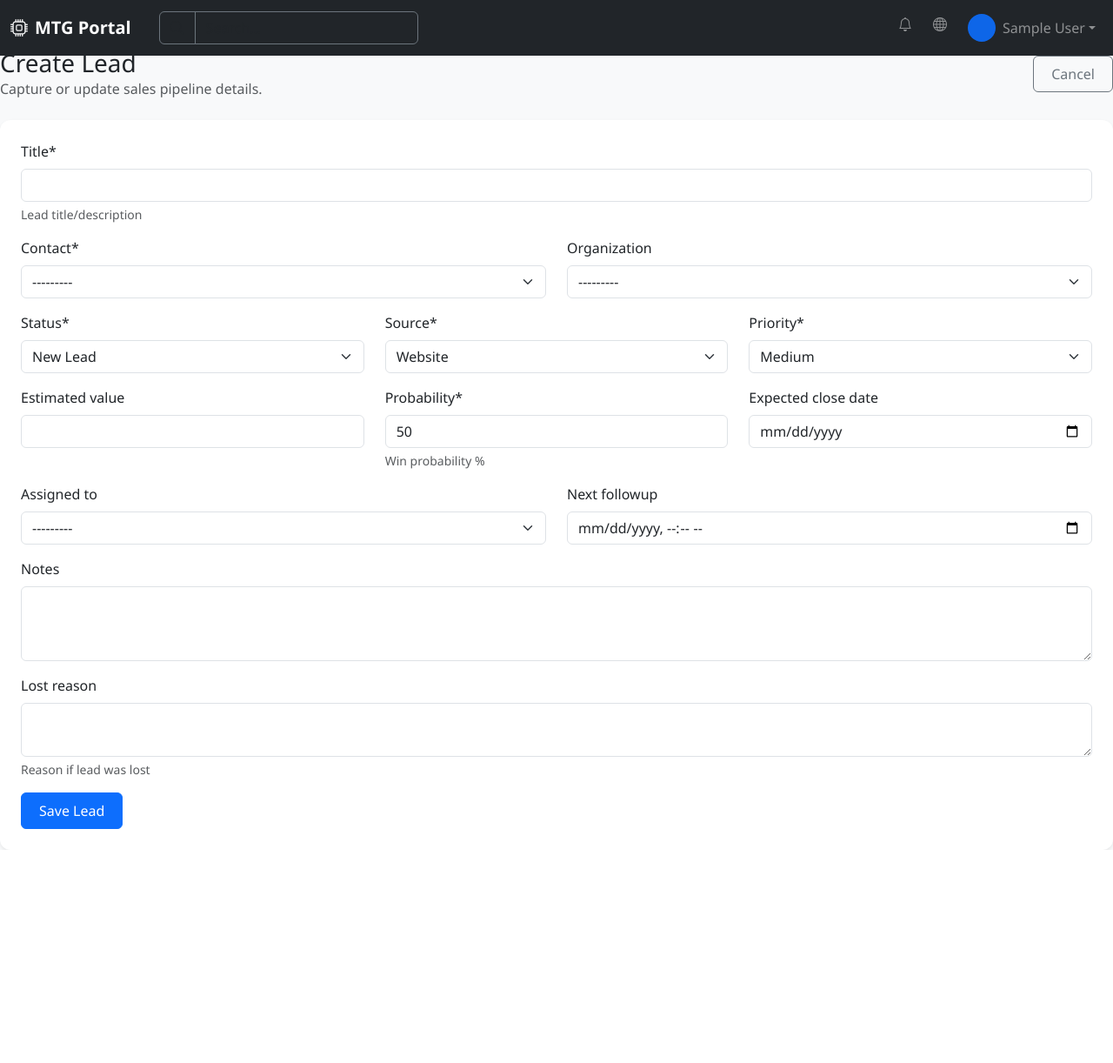
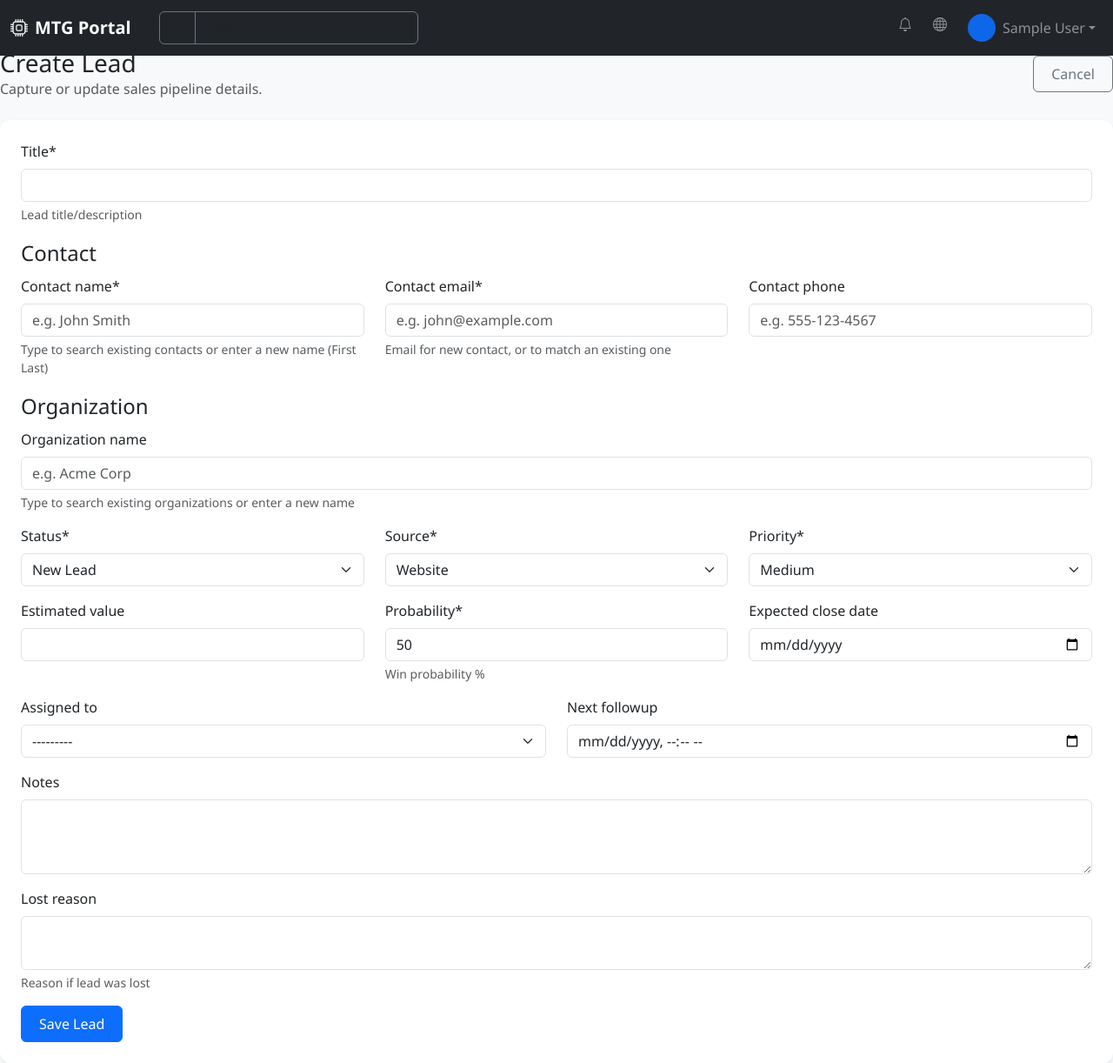
Before and after one commit to jeuanimo/mtg_portal, a Django app: page /crm/leads/create/ in a window 1280 px wide. Shown: the whole page at 87% size. Before the commit the page ends 977 px from the top, so only its background shows below. Run offline with Django 5.2, Linux system fonts and the light colour scheme; the visitor is signed in with stand-in values (Sample User, id 1); data comes from the database, SQL or seed files in the repository; data that the repository does not hold is empty; parts of the project's set-up code (start-up, migrations or seed data) failed here and were passed over; some libraries are stand-ins or nearby versions.

Commit message:
Add combo input fields for contact and organization on lead form

```diff
--- a/apps/crm/forms.py
+++ b/apps/crm/forms.py
@@ -69,9 +69,42 @@ class ContactForm(forms.ModelForm):
 
 
 class LeadForm(forms.ModelForm):
+    # Combo fields: allow selecting existing or typing new values
+    contact_name = forms.CharField(
+        max_length=200, required=True,
+        help_text='Type to search existing contacts or enter a new name (First Last)',
+        widget=forms.TextInput(attrs={
+            'list': 'contact-datalist',
+            'autocomplete': 'off',
+            'placeholder': 'e.g. John Smith',
+        }),
+    )
+    contact_email = forms.EmailField(
+        required=True,
+        help_text='Email for new contact, or to match an existing one',
+        widget=forms.EmailInput(attrs={
+            'list': 'contact-email-datalist',
+            'autocomplete': 'off',
+            'placeholder': 'e.g. john@example.com',
+        }),
+    )
+    contact_phone = forms.CharField(
+        max_length=20, required=False,
+        widget=forms.TextInput(attrs={'placeholder': 'e.g. 555-123-4567'}),
+    )
+    organization_name = forms.CharField(
+        max_length=200, required=False,
+        help_text='Type to search existing organizations or enter a new name',
+        widget=forms.TextInput(attrs={
+            'list': 'organization-datalist',
+            'autocomplete': 'off',
+            'placeholder': 'e.g. Acme Corp',
+        }),
+    )
+
     class Meta:
         model = Lead
-        fields = ['title', 'contact', 'organization', 'status', 'source', 'priority',
+        fields = ['title', 'status', 'source', 'priority',
                   'estimated_value', 'probability', 'expected_close_date', 'next_followup',
                   'assigned_to', 'notes', 'lost_reason']
         widgets = {
@@ -85,11 +118,27 @@ class LeadForm(forms.ModelForm):
         super().__init__(*args, **kwargs)
         self.helper = FormHelper()
         self.fields['lost_reason'].required = False
+
+        # Pre-populate combo fields when editing an existing lead
+        if self.instance and self.instance.pk:
+            if self.instance.contact:
+                self.fields['contact_name'].initial = self.instance.contact.full_name
+                self.fields['contact_email'].initial = self.instance.contact.email
+                self.fields['contact_phone'].initial = self.instance.contact.phone
+            if self.instance.organization:
+                self.fields['organization_name'].initial = self.instance.organization.name
+
         self.helper.layout = Layout(
             'title',
-            Row(
-                Column('contact', css_class='col-md-6'),
-                Column('organization', css_class='col-md-6'),
+            Fieldset('Contact',
+                Row(
+                    Column('contact_name', css_class='col-md-4'),
+                    Column('contact_email', css_class='col-md-4'),
+                    Column('contact_phone', css_class='col-md-4'),
+                ),
+            ),
+            Fieldset('Organization',
+                'organization_name',
             ),
             Row(
                 Column('status', css_class='col-md-4'),
@@ -109,6 +158,39 @@ class LeadForm(forms.ModelForm):
             'lost_reason',
             Submit('submit', 'Save Lead', css_class='btn-primary')
         )
+
+    def resolve_contact_and_organization(self):
+        """Look up or create Contact and Organization from the combo fields."""
+        org = None
+        org_name = self.cleaned_data.get('organization_name', '').strip()
+        if org_name:
+            org, _created = Organization.objects.get_or_create(
+                name__iexact=org_name,
+                defaults={'name': org_name},
+            )
+
+        email = self.cleaned_data['contact_email'].strip()
+        name_parts = self.cleaned_data['contact_name'].strip().split(' ', 1)
+        first_name = name_parts[0]
+        last_name = name_parts[1] if len(name_parts) > 1 else ''
+        phone = self.cleaned_data.get('contact_phone', '').strip()
+
+        contact, created = Contact.objects.get_or_create(
+            email__iexact=email,
+            defaults={
+                'first_name': first_name,
+                'last_name': last_name,
+                'email': email,
+                'phone': phone,
+                'organization': org,
+            },
+        )
+        # Update existing contact's org if it was blank and user provided one
+        if not created and org and not contact.organization:
+            contact.organization = org
+            contact.save(update_fields=['organization'])
+
+        return contact, org
 
 
 class LeadStatusForm(forms.ModelForm):
--- a/apps/crm/views.py
+++ b/apps/crm/views.py
@@ -150,13 +150,24 @@ def lead_create(request):
     if request.method == 'POST':
         form = LeadForm(request.POST)
         if form.is_valid():
-            lead = form.save()
+            contact, organization = form.resolve_contact_and_organization()
+            lead = form.save(commit=False)
+            lead.contact = contact
+            lead.organization = organization
+            lead.save()
             messages.success(request, f'Lead "{lead.title}" created.')
             return redirect(LEAD_DETAIL_URL, pk=lead.pk)
     else:
         form = LeadForm()
 
-    return render(request, 'crm/lead_form.html', {'form': form, 'action': 'Create'})
+    contacts = Contact.objects.all().order_by('last_name', 'first_name')
+    organizations = Organization.objects.all().order_by('name')
+    return render(request, 'crm/lead_form.html', {
+        'form': form,
+        'action': 'Create',
+        'contacts': contacts,
+        'organizations': organizations,
+    })
 
 
 @login_required
@@ -169,7 +180,11 @@ def lead_edit(request, pk):
     if request.method == 'POST':
         form = LeadForm(request.POST, instance=lead)
         if form.is_valid():
-            lead = form.save()
+            contact, organization = form.resolve_contact_and_organization()
+            lead = form.save(commit=False)
+            lead.contact = contact
+            lead.organization = organization
+            lead.save()
 
             # Log status change if applicable
             if lead.status != old_status:
@@ -185,7 +200,15 @@ def lead_edit(request, pk):
     else:
         form = LeadForm(instance=lead)
 
-    return render(request, 'crm/lead_form.html', {'form': form, 'lead': lead, 'action': 'Edit'})
+    contacts = Contact.objects.all().order_by('last_name', 'first_name')
+    organizations = Organization.objects.all().order_by('name')
+    return render(request, 'crm/lead_form.html', {
+        'form': form,
+        'lead': lead,
+        'action': 'Edit',
+        'contacts': contacts,
+        'organizations': organizations,
+    })
 
 
 @login_required
--- a/templates/crm/lead_form.html
+++ b/templates/crm/lead_form.html
@@ -13,4 +13,51 @@
     <div class="card border-0 shadow-sm">
         <div class="card-body p-4">{% crispy form %}</div>
     </div>
+
+    {# Datalists for combo-box autocomplete on Contact and Organization fields #}
+    <datalist id="contact-datalist">
+        {% for c in contacts %}
+            <option value="{{ c.first_name }} {{ c.last_name }}">
+        {% endfor %}
+    </datalist>
+    <datalist id="contact-email-datalist">
+        {% for c in contacts %}
+            <option value="{{ c.email }}">
+        {% endfor %}
+    </datalist>
+    <datalist id="organization-datalist">
+        {% for org in organizations %}
+            <option value="{{ org.name }}">
+        {% endfor %}
+    </datalist>
 {% endblock %}
+
+{% block extra_js %}
+    {{ block.super }}
+    <script>
+    document.addEventListener('DOMContentLoaded', function () {
+        // Build a lookup from contact name → {email, phone} for auto-fill convenience
+        const contactData = {
+            {% for c in contacts %}
+            "{{ c.first_name|escapejs }} {{ c.last_name|escapejs }}": {
+                "email": "{{ c.email|escapejs }}",
+                "phone": "{{ c.phone|escapejs }}"
+            }{% if not forloop.last %},{% endif %}
+            {% endfor %}
+        };
+        const nameField = document.getElementById('id_contact_name');
+        const emailField = document.getElementById('id_contact_email');
+        const phoneField = document.getElementById('id_contact_phone');
+
+        if (nameField) {
+            nameField.addEventListener('change', function () {
+                const data = contactData[this.value];
+                if (data) {
+                    if (emailField && !emailField.value) emailField.value = data.email;
+                    if (phoneField && !phoneField.value) phoneField.value = data.phone;
+                }
+            });
+        }
+    });
+    </script>
+{% endblock %}
```
